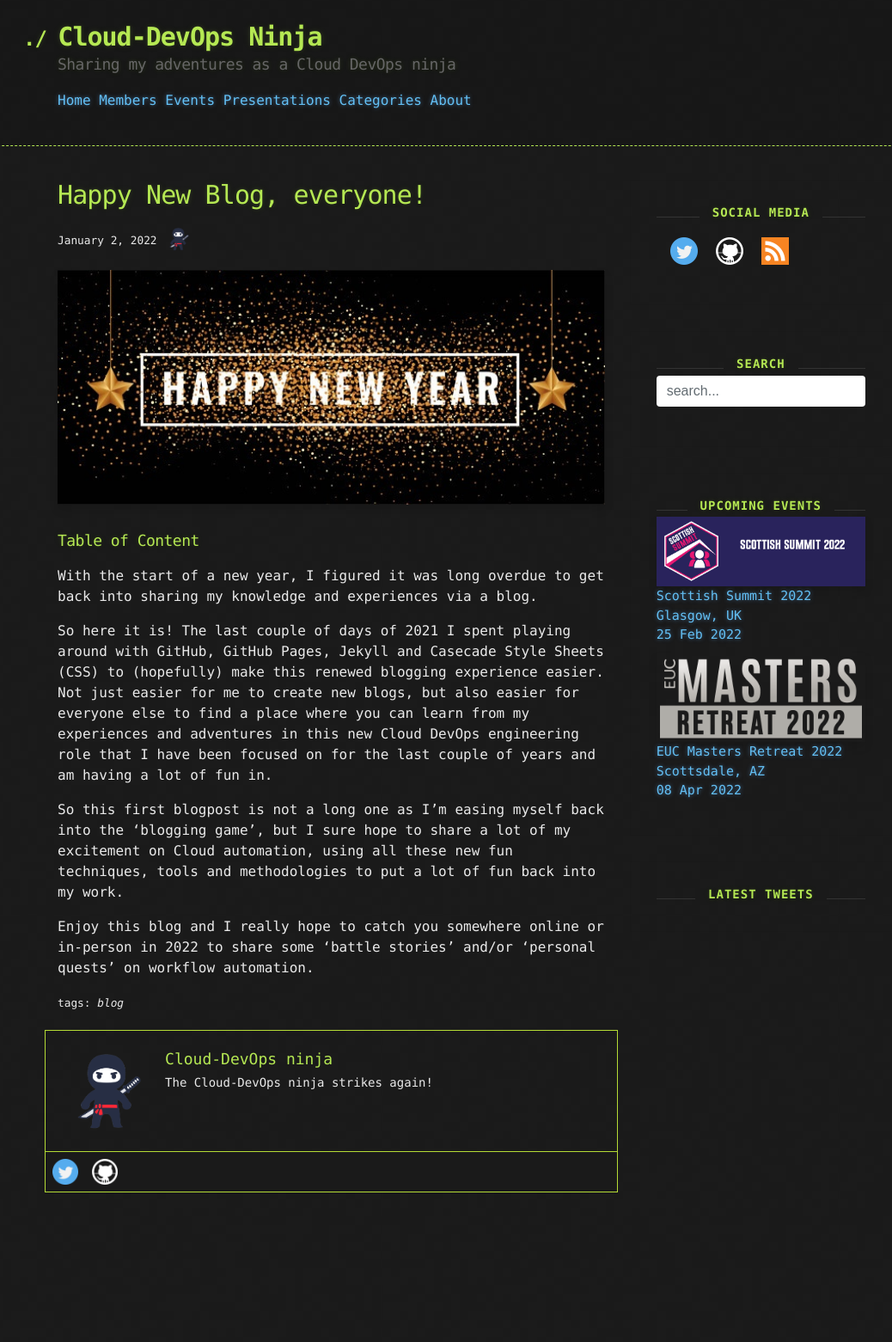
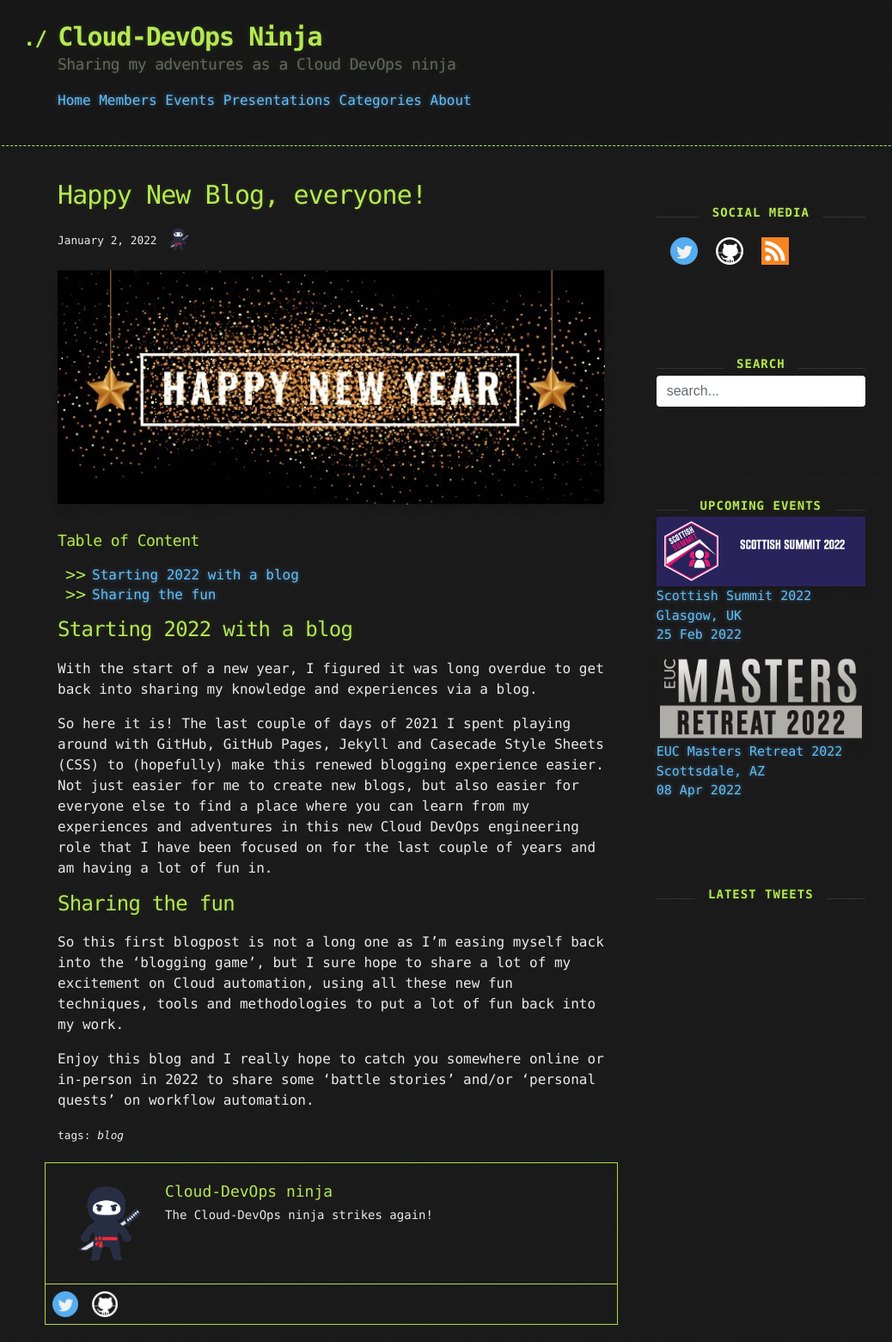
Before and after one commit to cloud-devops-ninja/blog, a Jekyll site: the page built from posts/_posts/2022-01-02-new-year-new-blog.md, in a window 1280 px wide. Shown: the whole page at 86% size, without its empty margins (88-1126 px from the left). Built offline with Jekyll 4.4.1, drawn with Linux system fonts in a browser that asks for light colours; comment, search, counter and statistics services are not loaded; before the commit the page ends 1407 px from its top, so only the background shows below that.

Commit message:
minor blogpost edit

```diff
--- a/posts/_posts/2022-01-02-new-year-new-blog.md
+++ b/posts/_posts/2022-01-02-new-year-new-blog.md
@@ -7,10 +7,13 @@ image: assets/images/posts/happy-new-year-banner-with-glitters.jpg
 tags: [blog]
 hidden: false
 ---
+
+## Starting 2022 with a blog
 With the start of a new year, I figured it was long overdue to get back into sharing my knowledge and experiences via a blog.
 
 So here it is! The last couple of days of 2021 I spent playing around with GitHub, GitHub Pages, Jekyll and Casecade Style Sheets (CSS) to (hopefully) make this renewed blogging experience easier. Not just easier for me to create new blogs, but also easier for everyone else to find a place where you can learn from my experiences and adventures in this new Cloud DevOps engineering role that I have been focused on for the last couple of years and am having a lot of fun in.
 
+## Sharing the fun
 So this first blogpost is not a long one as I'm easing myself back into the 'blogging game', but I sure hope to share a lot of my excitement on Cloud automation, using all these new fun techniques, tools and methodologies to put a lot of fun back into my work.
 
 Enjoy this blog and I really hope to catch you somewhere online or in-person in 2022 to share some 'battle stories' and/or 'personal quests' on workflow automation.
```
